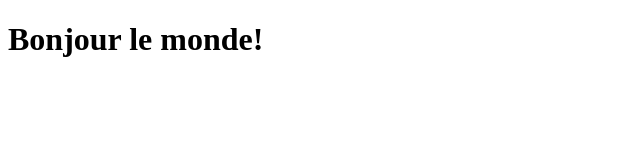
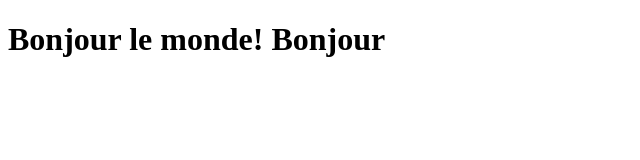
Before and after one commit to BdeB-2CW/tp2-sites-team-nikson-et-hassan, a plain HTML site: page index.html in a window 1280 px wide. Shown: the whole page, without its empty margins (0-640 px from the left). Drawn offline with Linux system fonts and the light colour scheme.

Commit message:
Ajout de Bonjour

```diff
--- a/index.html
+++ b/index.html
@@ -6,6 +6,6 @@
     <title>Document</title>
 </head>
 <body>
-    <h1>Bonjour le monde!</h1>
+    <h1>Bonjour le monde! Bonjour </h1>
 </body>
 </html>
```
